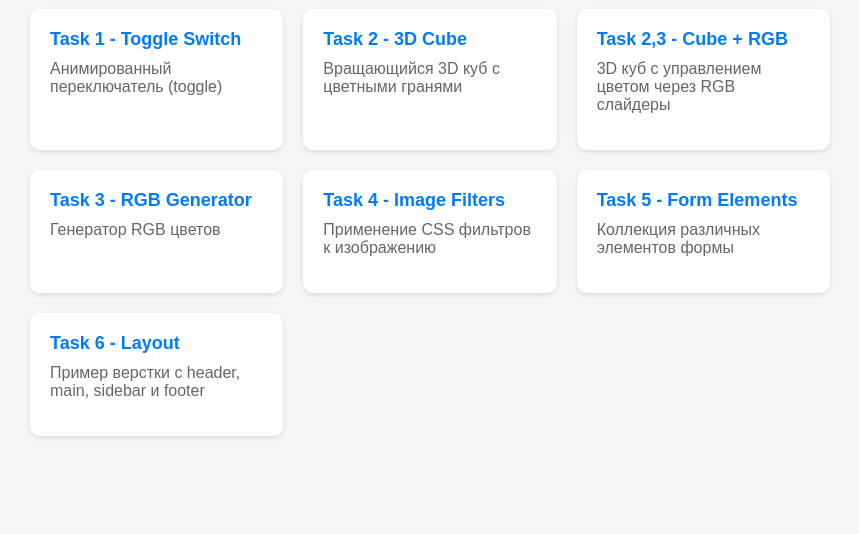
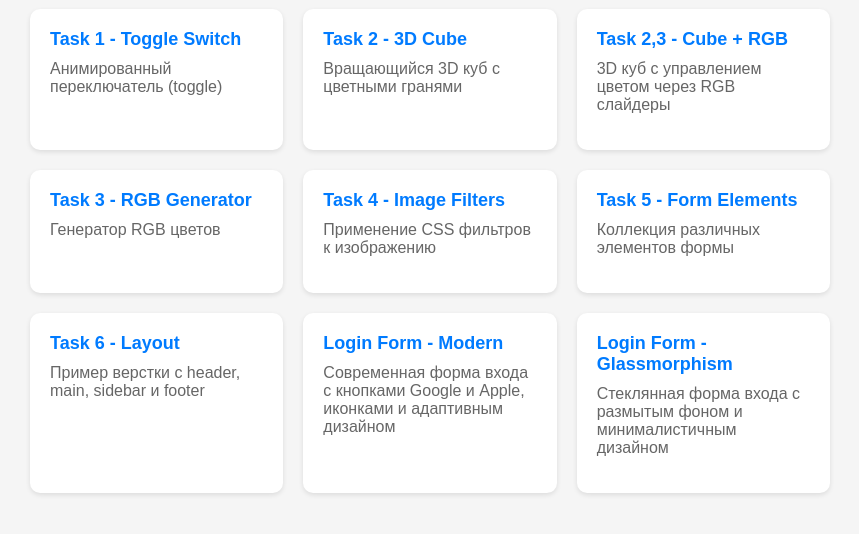
Before and after one commit to Kerry21st/speedtasks, a plain HTML site: page index.html in a window 1280 px wide. Shown: the part 100-634 px from the top of the page, without its empty margins (210-1069 px from the left). Drawn offline with Linux system fonts and the light colour scheme.

Commit message:
Update index.html

```diff
--- a/index.html
+++ b/index.html
@@ -75,6 +75,14 @@
             <a href="task6.html">Task 6 - Layout</a>
             <p>Пример верстки с header, main, sidebar и footer</p>
         </div>
+        <div class="task-card">
+            <a href="login-modern.html">Login Form - Modern</a>
+            <p>Современная форма входа с кнопками Google и Apple, иконками и адаптивным дизайном</p>
+        </div>
+        <div class="task-card">
+            <a href="login-glass.html">Login Form - Glassmorphism</a>
+            <p>Стеклянная форма входа с размытым фоном и минималистичным дизайном</p>
+        </div>
     </div>
 </body>
 </html>
```
